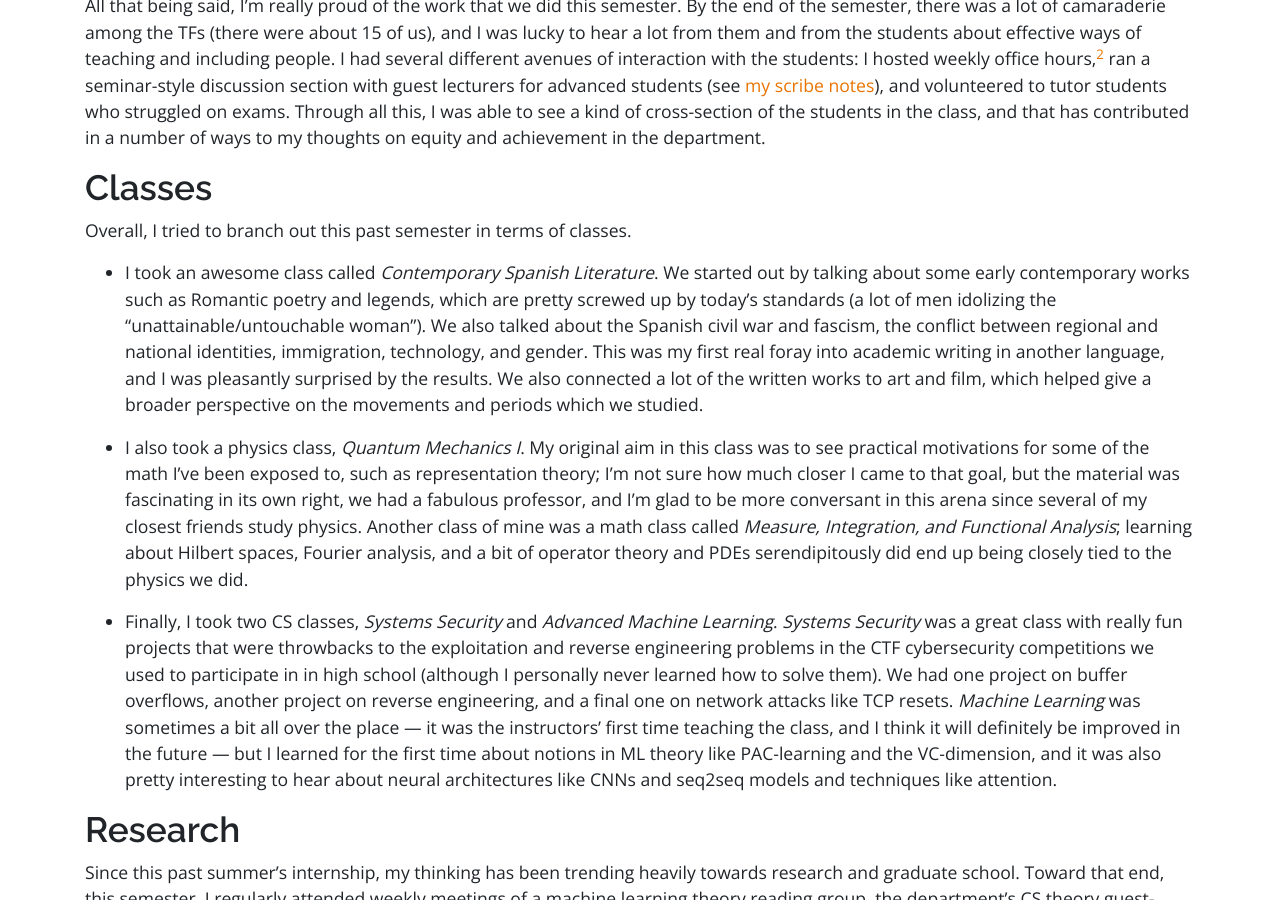
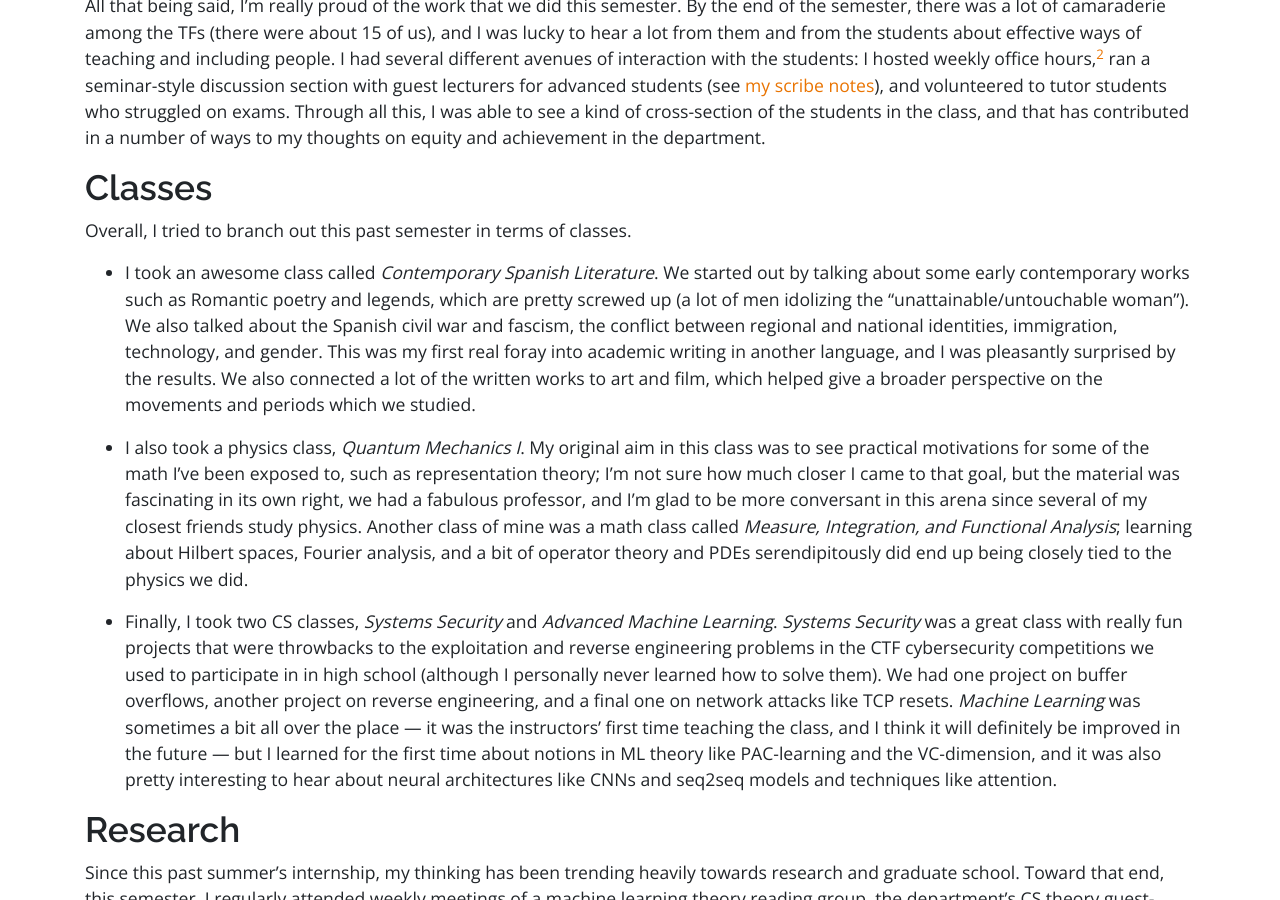
Before and after one commit to singerng/noahsinger.org, a Jekyll site: the page built from _posts/2020-01-21-fall-2019-reflections.md, in a window 1280 px wide and 900 px high, scrolled down 2346 px. Built offline with Jekyll 4.4.1, drawn with Linux system fonts in a browser that asks for light colours; nearby versions of some CDN libraries.

Commit message:
fixed smth!

```diff
--- a/_posts/2020-01-21-fall-2019-reflections.md
+++ b/_posts/2020-01-21-fall-2019-reflections.md
@@ -27,7 +27,7 @@ All that being said, I'm really proud of the work that we did this semester. By
 
 Overall, I tried to branch out this past semester in terms of classes.
 
-- I took an awesome class called *Contemporary Spanish Literature*. We started out by talking about some early contemporary works such as Romantic poetry and legends, which are pretty screwed up by today's standards (a lot of men idolizing the "unattainable/untouchable woman"). We also talked about the Spanish civil war and fascism, the conflict between regional and national identities, immigration, technology, and gender. This was my first real foray into academic writing in another language, and I was pleasantly surprised by the results. We also connected a lot of the written works to art and film, which helped give a broader perspective on the movements and periods which we studied.
+- I took an awesome class called *Contemporary Spanish Literature*. We started out by talking about some early contemporary works such as Romantic poetry and legends, which are pretty screwed up (a lot of men idolizing the "unattainable/untouchable woman"). We also talked about the Spanish civil war and fascism, the conflict between regional and national identities, immigration, technology, and gender. This was my first real foray into academic writing in another language, and I was pleasantly surprised by the results. We also connected a lot of the written works to art and film, which helped give a broader perspective on the movements and periods which we studied.
 
 - I also took a physics class, *Quantum Mechanics I*. My original aim in this class was to see practical motivations for some of the math I've been exposed to, such as representation theory; I'm not sure how much closer I came to that goal, but the material was fascinating in its own right, we had a fabulous professor, and I'm glad to be more conversant in this arena since several of my closest friends study physics. Another class of mine was a math class called *Measure, Integration, and Functional Analysis*; learning about Hilbert spaces, Fourier analysis, and a bit of operator theory and PDEs serendipitously did end up being closely tied to the physics we did.
 
```
